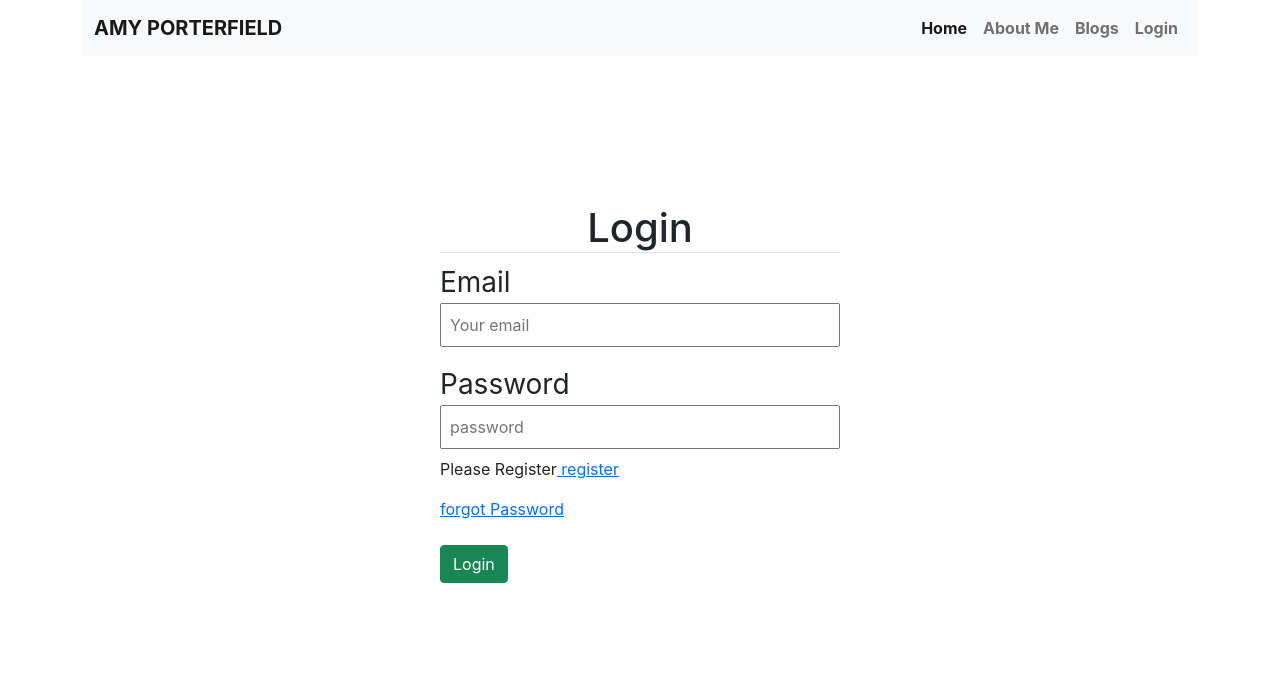
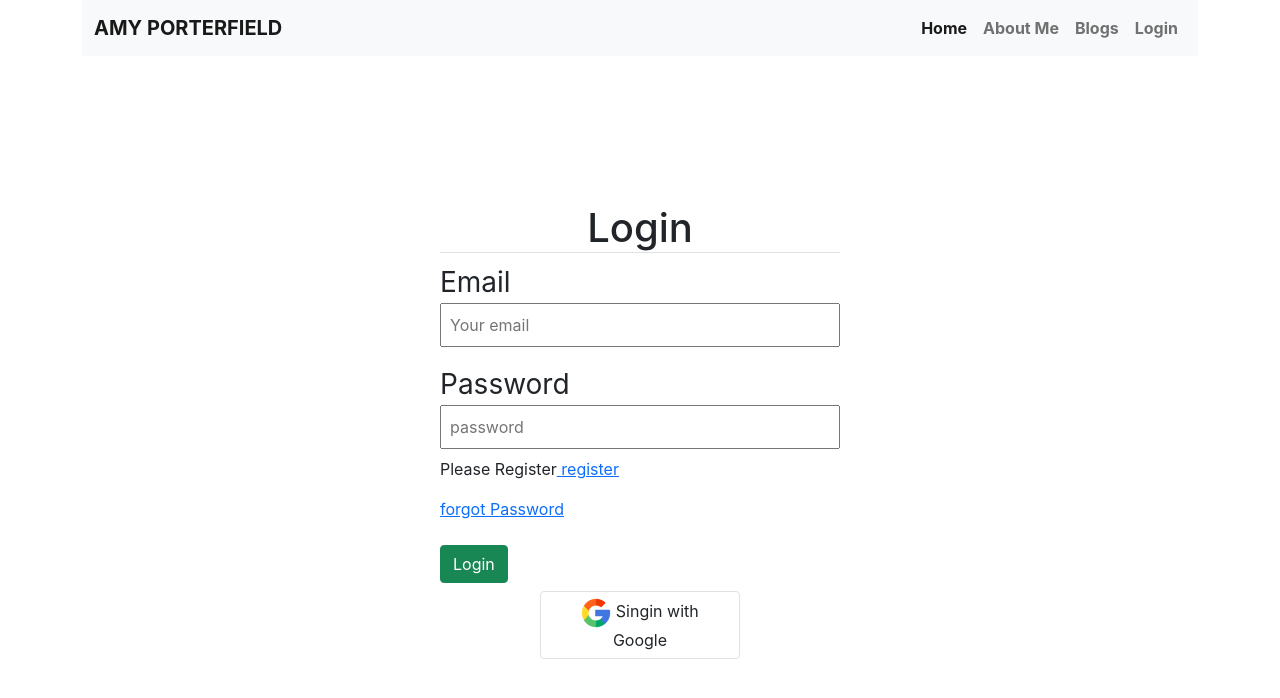
Before and after one commit to shakhawatsalam/independent-service-privider, a React (Create React App) app: page /login in a window 1280 px wide. Shown: the top 698 px of the page. Built offline with nearby package versions, Linux system fonts and the light colour scheme; no server answers.

Commit message:
goggle auth is done

```diff
--- a/src/components/Login/Login.js
+++ b/src/components/Login/Login.js
@@ -1,14 +1,17 @@
 import React, { useState } from 'react';
-import { useSendPasswordResetEmail, useSignInWithEmailAndPassword, } from 'react-firebase-hooks/auth';
+import { useSendPasswordResetEmail, useSignInWithEmailAndPassword, useSignInWithGoogle, } from 'react-firebase-hooks/auth';
 import { Link, useLocation, useNavigate } from 'react-router-dom';
 import { toast, ToastContainer } from 'react-toastify';
 import auth from '../../firebase.init';
 import './Login.css';
 import 'react-toastify/dist/ReactToastify.css';
+import google from '../../Images/google.png'
 const Login = () => {
     const [email, setEmail] = useState('');
     const location = useLocation();
     const navigate = useNavigate();
+    const [signInWithGoogle, googleuser, googleLoading, googlError] = useSignInWithGoogle(auth);
+    console.log(googlError);
     const [
         signInWithEmailAndPassword,
         user,
@@ -41,6 +44,15 @@ const Login = () => {
     if (user) {
         navigate(from, { replace: true })
     }
+    const googleSingin = () => {
+        signInWithGoogle();
+
+    }
+    if (googleuser) {
+        navigate(from, { replace: true })
+    }
+
+
 
     const forgotPassword = async () => {
         console.log(email);
@@ -71,6 +83,8 @@ const Login = () => {
                     {errorElement}
                     {loadingElement}
                     <input className='btn btn-success mt-2' type="submit" value="Login" />
+                    {/* <input className='d-block btn btn-success mt-2' type="submit" value="Login" /> */}
+                    <button onClick={() => googleSingin()} className='d-block btn mt-2 border w-50 mx-auto'><img src={google} alt="" /> Singin with Google</button>
 
 
                 </form>
```
Also changed, not shown: src/Images/doctor.jpg (renamed from public/Images/doctor.jpg), src/Images/google.png (added).
